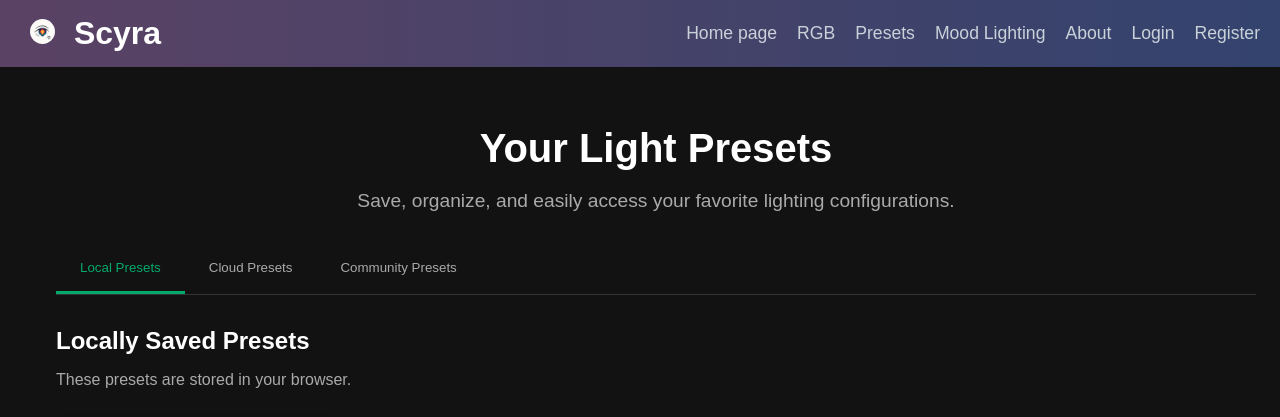
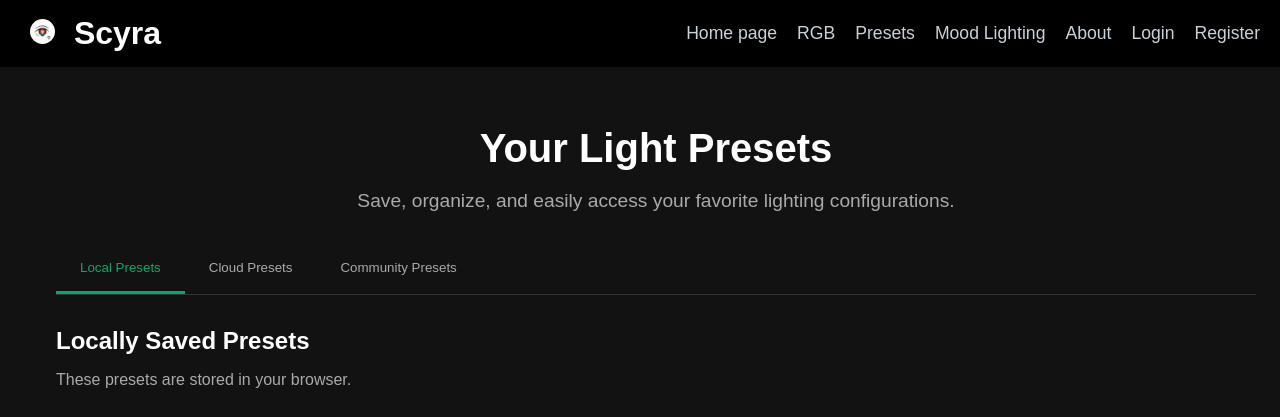
Before and after one commit to wenkow2k515/Scyra-WLED-RGB-group-project, a Flask app: page /presets in a window 1280 px wide. Shown: the top 417 px of the page. Run offline with Flask 3, Linux system fonts and the light colour scheme; data comes from the database, SQL or seed files in the repository.

Commit message:
Changed navbar back to black
The gradient colors were too distracting so I reverted it.

```diff
--- a/app/static/css/style.css
+++ b/app/static/css/style.css
@@ -13,7 +13,7 @@ header {
     display: flex;
     justify-content: space-between;
     align-items: center;
-    background: linear-gradient(90deg, #5a4264, #33436e);
+    background-color: black;
     color: white;
     padding: 15px 20px;
     box-sizing: border-box;
```
